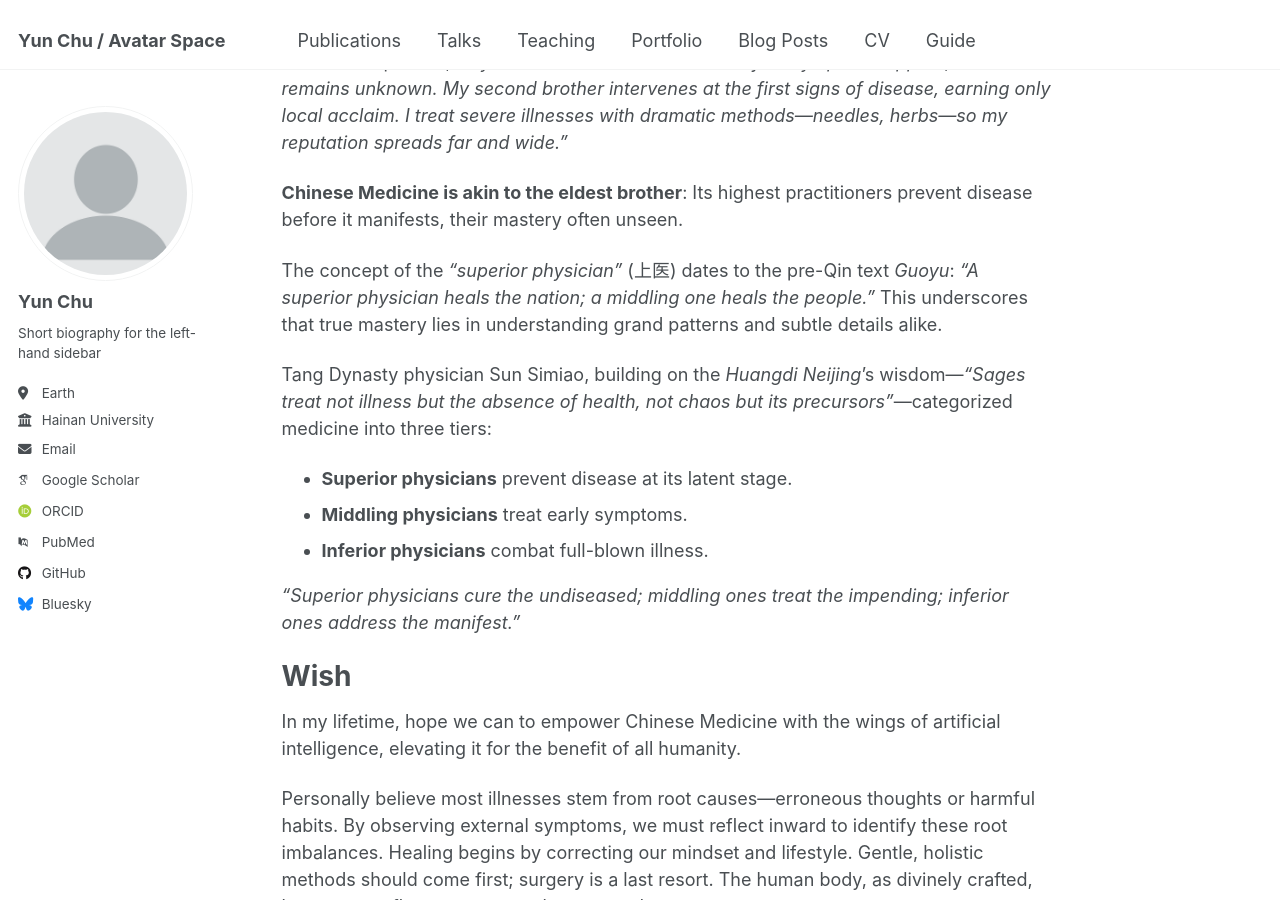
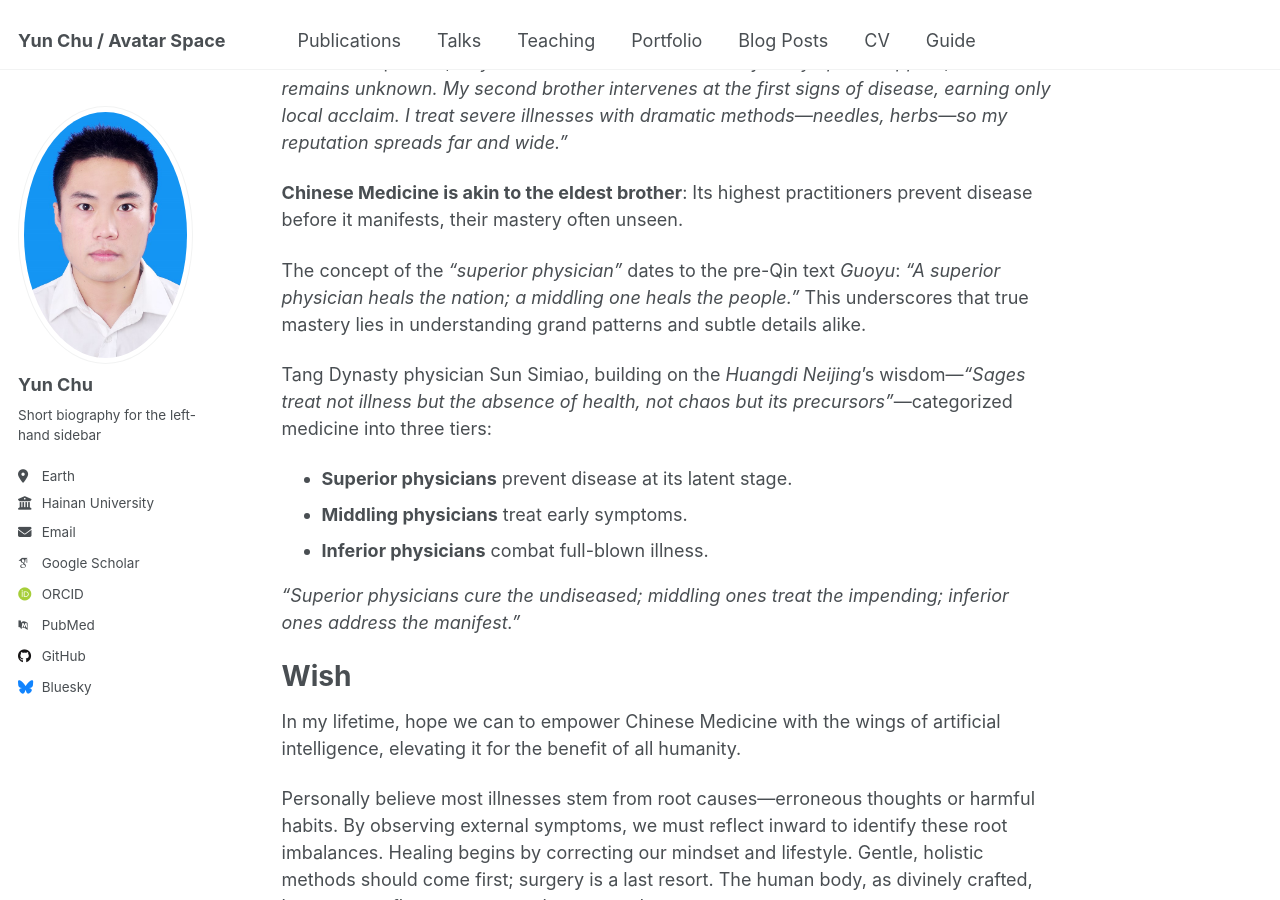
Before and after one commit to chumingqian/chumingqian.github.io, a Jekyll site: the page built from _pages/about.md, in a window 1280 px wide and 900 px high, scrolled down 1282 px. Built offline with Jekyll 4.4.1, drawn with Linux system fonts in a browser that asks for light colours; some web fonts are replaced.

Commit message:
self photo

```diff
--- a/_config.yml
+++ b/_config.yml
@@ -22,7 +22,7 @@ repository               : "chumingqian/chumingqian.github.io"
 #               Additional customization can be done by editing /_includes/author-profile.html
 author:
   # Biographic information
-  avatar           : "profile.png"
+  avatar           : "psc.jpg"
   name             : "Yun Chu"
   pronouns         : # example: "she/her"
   bio              : "Short biography for the left-hand sidebar"
--- a/_pages/about.md
+++ b/_pages/about.md
@@ -42,7 +42,7 @@ Bian Que explained, *"My eldest brother treats illness before symptoms appear, s
 
 **Chinese Medicine is akin to the eldest brother**: Its highest practitioners prevent disease before it manifests, their mastery often unseen.
 
-The concept of the *"superior physician"* (上医) dates to the pre-Qin text *Guoyu*: *"A superior physician heals the nation; a middling one heals the people."* This underscores that true mastery lies in understanding grand patterns and subtle details alike.
+The concept of the *"superior physician"*  dates to the pre-Qin text *Guoyu*: *"A superior physician heals the nation; a middling one heals the people."* This underscores that true mastery lies in understanding grand patterns and subtle details alike.
 
 Tang Dynasty physician Sun Simiao, building on the *Huangdi Neijing*’s wisdom—*"Sages treat not illness but the absence of health, not chaos but its precursors"*—categorized medicine into three tiers:
 - **Superior physicians** prevent disease at its latent stage.
```
Also changed, not shown: images/psc.jpg (added), 1 other file.
